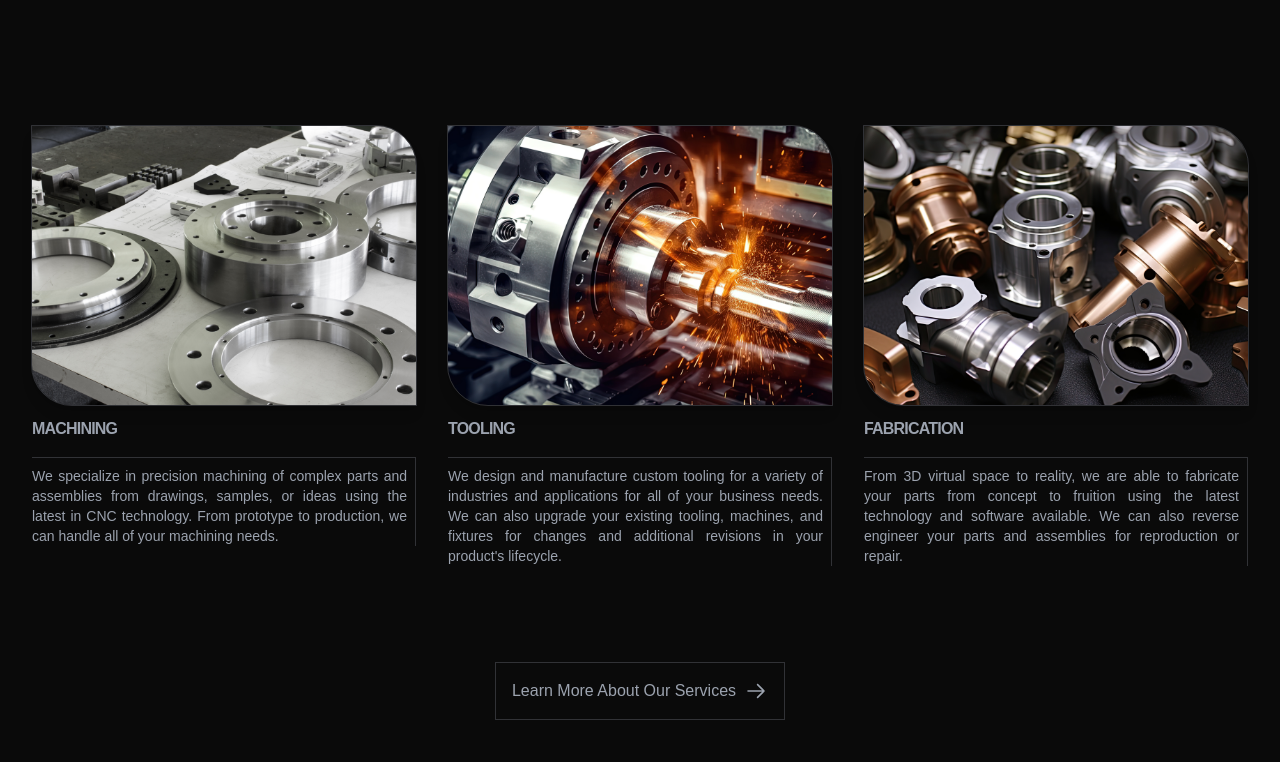
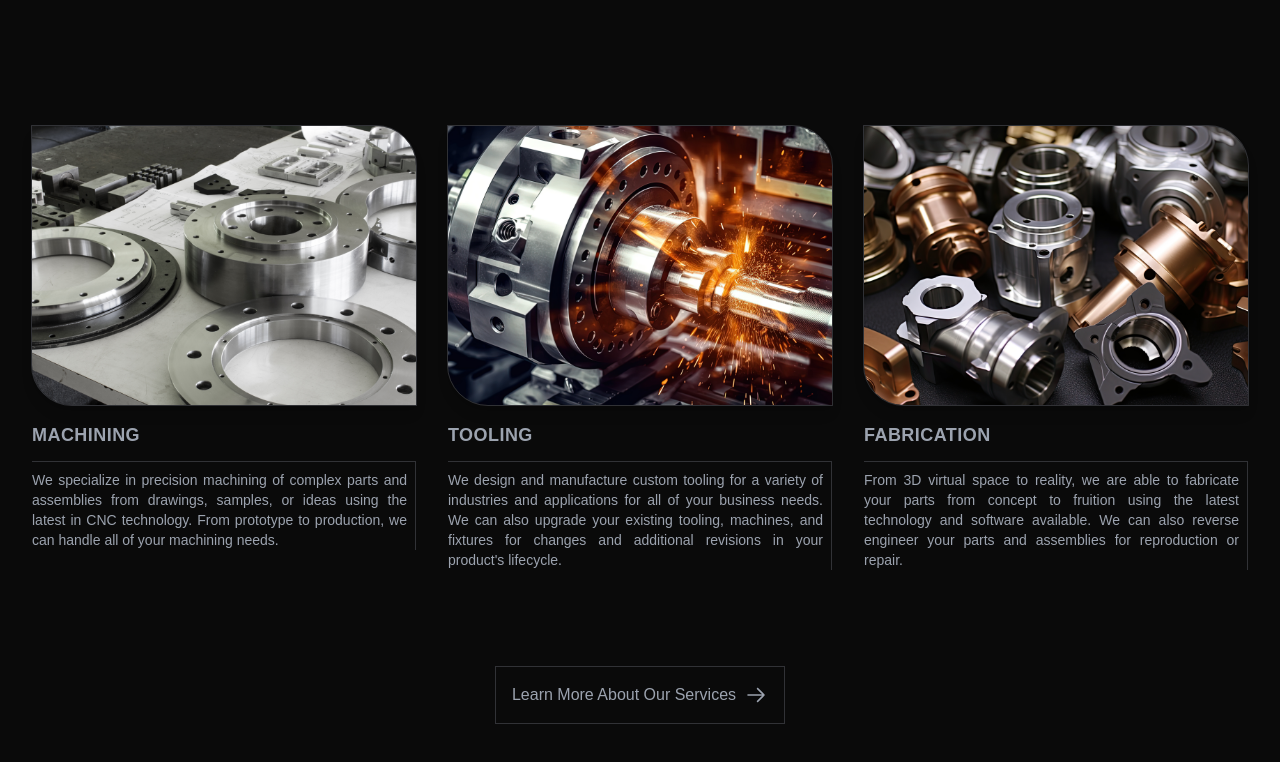
Before and after one commit to tuffs/3dmachtoolllc, a Next.js app: page / in a window 1280 px wide. Shown: the part 466-1228 px from the top of the page. Built offline with nearby package versions, Linux system fonts and the light colour scheme.

Commit message:
Updates to the way that the <BaseServices/> component is designed for a larger service definition text.

```diff
--- a/components/BaseServices.js
+++ b/components/BaseServices.js
@@ -50,12 +50,12 @@ const BaseServices = () => {
                   />
                 </motion.div>
                 <h1
-                  className="text-base mt-3 font-bold text-gray-400 group-hover:text-white tracking-tighter transition-colors duration-700"
+                  className="text-lg mt-4 font-bold text-gray-400 group-hover:text-white tracking-wide transition-colors duration-700"
                 >
                   {s.name}
                 </h1>
               </div>
-              <div className="mt-4">
+              <div className="mt-3">
                 <p
                   className="text-sm text-gray-400 text-justify group-hover:text-white border-t-[1px] border-r-[1px] border-t-[#9ca3af44] border-r-[#9ca3af44] group-hover:border-t-white group-hover:border-r-white transition-colors duration-700 pt-2 pr-2"
                 >
```
